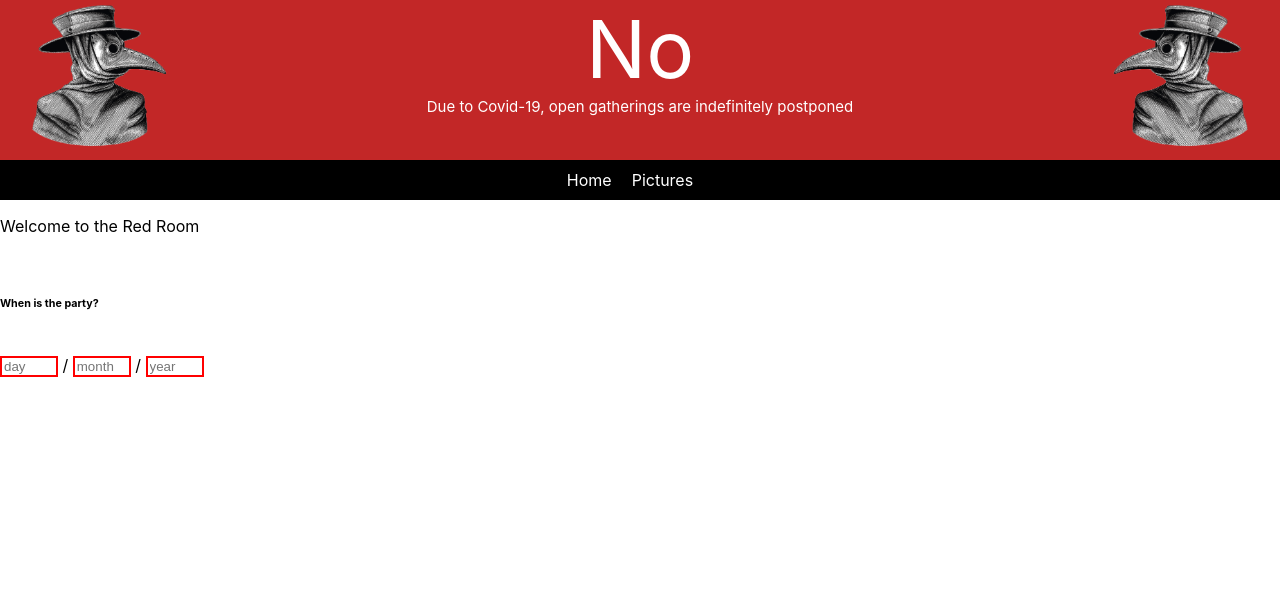
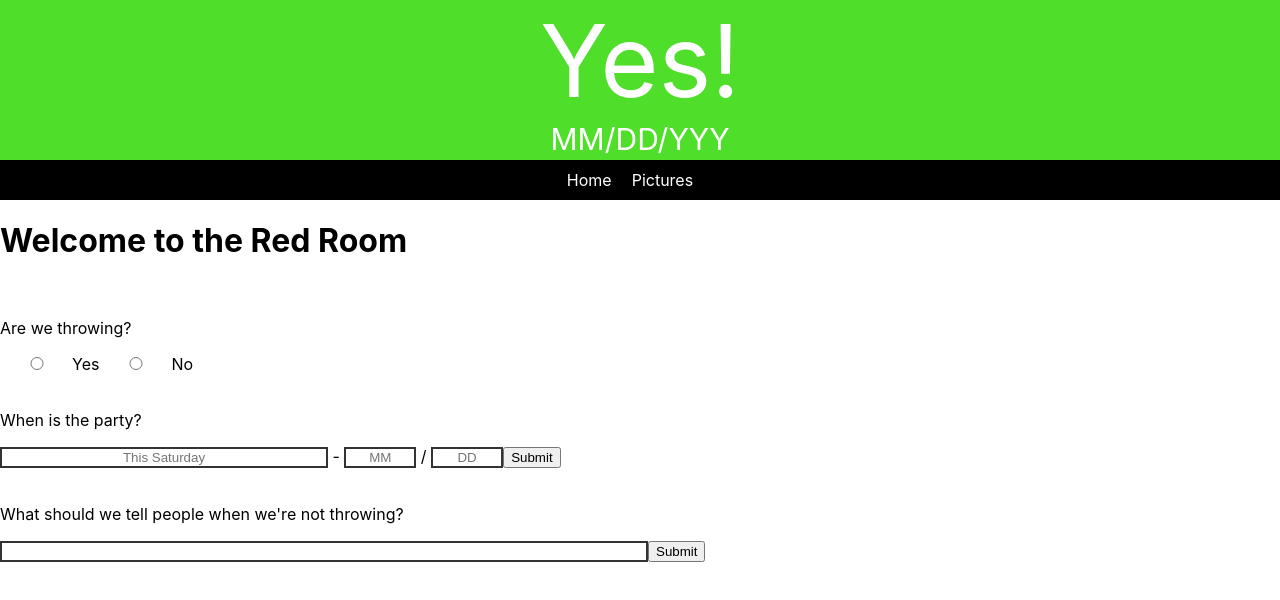
Before and after one commit to davidbarrette/IsFairmountThrowing, a React (Create React App) app: page /RedRoom in a window 1280 px wide. Shown: the top 600 px of the page. Built offline with nearby package versions, Linux system fonts and the light colour scheme.

Commit message:
Made the redroom

```diff
--- a/src/App.js
+++ b/src/App.js
@@ -1,73 +1,56 @@
 // App created by David Barrette and Colin Kirby (Macalester 2021)
 // For questions on how things work contact David, he is more than happy to help teach
 
-import React from 'react';
+import React, { useState } from 'react';
 
 import Throwing from './Components/Throwing/Throwing.js'
 import NavigationBar from './Components/NavigationBar/NavigationBar.js';
 
-import HomePage from './Components/Pages/HomePage/HomePage.js'
-import PicturePage from './Components/Pages/PicturePage/PicturePage.js'
-import RedDoor from './Components/Pages/RedDoor/RedDoor.js';
-import RedRoom from './Components/Pages/RedRoom/RedRoom.js';
+// import EventHandler from './Components/EventEmitter.js'
 
-import EventHandler from './Components/EventEmitter.js'
-
-import {BrowserRouter, Route, Switch } from 'react-router-dom';
+import {BrowserRouter } from 'react-router-dom';
 
 
-class App extends React.Component {
-  constructor(props) {
-    super(props);
+// const routes = [
+//   {
+//     Path: "/",
+//     Component: HomePage
+//   },
+    //    Do the rest
+// ]
 
-    const eventHandler = new EventHandler()
-    eventHandler.handleEventsToListenFor(eventHandler)
-    //eventHandler.logTest("This message should be emitted")
 
-    this.state = {
-      throwing: false,
-      partydate: "MM/DD/YYYY",
-      notThrowingText: "Due to Covid-19, open gatherings are indefinitely postponed"
-    }
-  }
+//CREATE AN ABOUT PAGE SO WE CAN GET MORE PEOPLE WORKING ON THE WEBSITE maybe
 
-  render() {
-      return (
-        <>
-          <Throwing
-            throwing = {this.state.throwing}
-            partydate= {this.state.partydate}
-            notThrowingText= {this.state.notThrowingText}/>
 
-          <BrowserRouter>
 
-          <NavigationBar/>
 
-          {/* <Switch>
-            {routes.map(({Path, Component}) => (
-              <Route
-                exactPath={Path}
+function App() {
+  const [throwing, setThrowing] = useState(true)
+  const [partyDate, setPartyDate] = useState("MM/DD/YYY")
+  const [notThrowingText, setNotThrowingText] = useState("Due to Covid-19, open gatherings are indefinitely postponed")
+  const [redRoomPassword, setRedRoomPassword] = useState("a")
+  // const eventHandler = new EventHandler()
+  // const [eventHandler, setEventHander] = useState(eventHandler)  Not used yet, but event handlers are fun
+  // eventHandler.handleEventsToListenFor(eventHandler)
+  // eventHandler.logTest("This message should be emitted")
+  return(
+    <>
+      <Throwing
+        throwing = { throwing }
+        partydate= { partyDate }
+        notThrowingText= { notThrowingText }/>
 
-                />
-            ))}
-          </Switch> */}
+      <BrowserRouter>
+        <NavigationBar
+          redRoomPassword= { redRoomPassword }
+          setThrowing = { setThrowing }
+          setPartyDate = { setPartyDate }
+          setNotThrowingText = { setNotThrowingText } /> {/* handles the loading of the page components */}
+      </BrowserRouter>
 
-            <Switch>
-              <Route exact path='/' component ={HomePage} exact/>
-              <Route path='/PicturePage' component ={PicturePage} exact/>
-              <Route path='/RedDoor'
-                render={(props) => (
-                <RedDoor {...props} eventHandler= {this.eventHandler} />
-                )}
-              />
-              <Route path='/RedRoom' component ={RedRoom} exact/>
-
-            </Switch>
-          </BrowserRouter>
-
-        </>
-      );
-  }
+    </>
+  );
 }
 
 export default App;
--- a/src/Components/EventEmitter.js
+++ b/src/Components/EventEmitter.js
@@ -4,7 +4,7 @@ export default class EventHandler extends EventEmitter {
     //This method is called so the message is
     //more easily formatted for humans away from components
     //using event emitter
-    //Really don't need them, eventHandler can just emit
+    //Really don't need this, eventHandler can just emit
     // a specific name for an event and the corresponding
     //function in "handleEventsToListenFor" can be run
     logTest(message) {
--- a/src/Components/NavigationBar/NavigationBar.js
+++ b/src/Components/NavigationBar/NavigationBar.js
@@ -2,12 +2,18 @@ import React from 'react';
 
 import './NavigationBar.css'
 
+import HomePage from '../Pages/HomePage/HomePage.js'
+import PicturePage from '../Pages/PicturePage/PicturePage.js'
+import RedDoor from '../Pages/RedDoor/RedDoor.js';
+import RedRoom from '../Pages/RedRoom/RedRoom.js';
+
 import {NavLink} from 'react-router-dom'
 import {Navbar, Nav} from 'react-bootstrap'
+import { Route, Switch } from 'react-router-dom';
 
-export default class NavigationBar extends React.Component{
-    render(){
+function NavigationBar( { redRoomPassword, setThrowing, setPartyDate, setNotThrowingText } ) {
     return(
+        <>
             <Navbar className = "Navigation-bar">
                 <Nav>
                     <NavLink className="NavBar-Item NavItemHome" to="/">Home</NavLink>
@@ -16,6 +22,25 @@ export default class NavigationBar extends React.Component{
                 </Nav>
             </Navbar>
 
+
+            <Switch>
+                <Route path='/' component = {HomePage} exact/>
+                <Route path='/PicturePage' component = {PicturePage} exact/>
+
+                <Route path='/RedDoor' render={() => (
+                        <RedDoor redRoomPassword = { redRoomPassword } />
+                    )} exact/>
+
+                <Route path='/RedRoom' render={() => (
+                        <RedRoom
+                            setThrowing = { setThrowing }
+                            setPartyDate = { setPartyDate }
+                            setNotThrowingText = { setNotThrowingText } />
+                    )} exact/>
+
+            </Switch>
+        </>
     )
 }
-}
+
+export default NavigationBar
--- a/src/Components/Pages/HomePage/HomePage.css
+++ b/src/Components/Pages/HomePage/HomePage.css
@@ -1,8 +1,9 @@
 
 .WelcomeTextConatiner-Home{
     text-align: center;
-    background-color: #333;
+    background-color: orange;
     margin: 0px;
+    color: white;
 }
 
 .WelcomeTextConatiner-Home .Header{
@@ -16,7 +17,7 @@
 .ImageContainer-Welcome {
     display: flex;
     justify-content: center;
-    background-color: #333;
+    background-color: #005;
     padding-top: 1em;
     height: 100vh;
   }
--- a/src/Components/Pages/PicturePage/PicturePage.css
+++ b/src/Components/Pages/PicturePage/PicturePage.css
@@ -3,11 +3,12 @@
     margin: 0px;
     padding-top: 0.5em; /* 1em is 16px */
     padding-bottom: 1em;
-    background-color: #333;
+    background-color: #005;
+    color: white;
 }
 
 .ImageContainer-Pictures {
-    background-color: #333;
+    background-color: orange;
     height: 100vh;
 }
 
--- a/src/Components/Pages/RedRoom/RedRoom.css
+++ b/src/Components/Pages/RedRoom/RedRoom.css
@@ -1,5 +1,13 @@
 .InputContainer input {
-    width: 50px;
-    border: 2px solid red;
+    width: 5vw;
+    border: 2px solid #333;
+    text-align: center;
+}
 
+#miscText {
+    width: 25vw;
 }
+
+#notThrowingTextInput {
+    width: 50vw;
+}
--- a/src/Components/Pages/RedRoom/RedRoom.js
+++ b/src/Components/Pages/RedRoom/RedRoom.js
@@ -5,52 +5,104 @@ import React from 'react';
 import "./RedRoom.css"
 
 
-export default class RedRoom extends React.Component{
-  constructor(props){
-    super(props)
+function RedRoom( {setThrowing, setPartyDate, setNotThrowingText}) {
 
-    this.state = {
-      Day : "",
-      Month: "",
-      Year: ""
+  var miscText = ""
+  var day = ""
+  var month = ""
+  var year = ""
+  function updatePartyDate( event ) {
+    event.preventDefault();
+    var newPartyDate = "MM/DD"
+
+    if(miscText !== ""){
+      newPartyDate = miscText + " - " + month + "/" + day;
+    }
+    else{
+      newPartyDate = month + "/" + day;
+    }
+    setPartyDate(newPartyDate)
+  }
+
+  function changeThrowing( str ) {
+    if(str === 'true') {
+      setThrowing( true )
+    }
+    else{
+      setThrowing(false)
     }
   }
 
-  handleChange(event){
-    console.log(event)
-    // this.setState({timeframe: event})
+  var notThrowingText = ""
+  function changeNotThrowingText( event ) {
+    event.preventDefault()
+    setNotThrowingText(notThrowingText)
   }
 
-  render(){
   return(
     <>
-          <p>Welcome to the Red Room</p>
+      <h1 id="redRoomWelcomeText">Welcome to the Red Room</h1>
       <br/>
-          <h6>When is the party?</h6>
       <form className="InputContainer">
+
+      <p>Are we throwing?</p>
+        <input type ="radio"
+          id="throwingTrueButton"
+          name="changeThrowingStatus"
+          value= "true"
+          onClick = {event => changeThrowing(event.target.value)} />
+        <label htmlFor="throwingTrueButton">Yes</label>
+        <input type ="radio"
+          id="throwingFalseButton"
+          name="changeThrowingStatus"
+          value="false"
+          onClick = {event => changeThrowing(event.target.value) }/>
+        <label htmlFor="throwingFalseButton">No</label>
+
+
         <br/>
+        <br/>
+
+        <p>When is the party?</p>
+        <input
+          id = "miscText"
+          type="text"
+          name = "miscText"
+          placeholder = "This Saturday"
+          onChange = {(event) => {miscText = event.target.value}} />
+        <label> - </label>
+
+        <input
+          id = "Month"
+          type="text"
+          name = "Month"
+          placeholder = "MM"
+          onChange = {(event) => {month = event.target.value}} />
+
+          <label> / </label>
+
           <input
           id = "Day"
           type="text"
           name = "Day"
-              placeholder = "day"
-              onChange ={this.handleChange("Day")}/>
-              <label> / </label>
+          placeholder = "DD"
+          onChange = {(event) => {day = event.target.value}} />
+
+        <button onClick ={(event) => { updatePartyDate(event) }}> Submit </button>
+
+        <br/>
+        <br/>
+
+        <p>What should we tell people when we're not throwing?</p>
         <input
-              id = "Month"
+          id = "notThrowingTextInput"
           type="text"
-              name = "Month"
-              placeholder = "month"
-              onChange ={this.handleChange("Month")}/>
-              <label> / </label>
-            <input
-              id = "Year"
-              type="text"
-              name = "Year"
-              placeholder = "year"
-              onChange ={this.handleChange("Year")}/>
+          onChange = {(event) => {notThrowingText = event.target.value}} />
+
+        <button onClick ={(event) => { changeNotThrowingText(event) }}> Submit </button>
       </form>
     </>
   )
 }
-}
+
+export default RedRoom;
--- a/src/Components/Throwing/Throwing.js
+++ b/src/Components/Throwing/Throwing.js
@@ -1,15 +1,14 @@
 import React from 'react';
 import './Throwing.css';
 
-export default class IsThrowing extends React.Component{
-    render(){
-
-      if(this.props.throwing){
+function IsThrowing( { throwing, partydate, notThrowingText} ) {
+  console.log(throwing)
+  if(throwing){
     return (
       <div className = "ThrowingContainer">
         <div className = "App-throwing">
             <p className="Answer" style={{fontSize: '100px', margin: 0}}> Yes! </p>
-                <p className="Meta" style={{fontSize: '30px'}}> {this.props.partydate} </p>
+            <p className="Meta" style={{fontSize: '30px'}}> {partydate} </p>
         </div>
       </div>
       );
@@ -28,7 +27,7 @@ export default class IsThrowing extends React.Component{
           </div>
 
           <p className="Answer" style={{fontSize: '80px', margin: 0}}> No </p>
-              <p className="Meta" style={{fontSize: '15px'}}> {this.props.notThrowingText} </p>
+          <p className="Meta" style={{fontSize: '15px'}}> {notThrowingText} </p>
 
           <div style ={{flex: 1, alignItems: 'horizontal', margin: 'auto'}}>
 
@@ -38,4 +37,5 @@ export default class IsThrowing extends React.Component{
     );
   }
 }
-}
+
+export default IsThrowing;
```
Also changed, not shown: src/Components/Pages/RedDoor/ClickArea.js (added, +30 -0 lines), src/Components/Pages/RedDoor/RedDoor.js (+8 -23 lines). Lines whose indentation alone changed are shown as unchanged.
